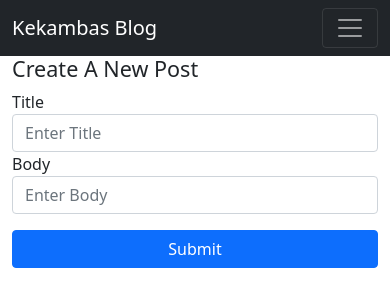
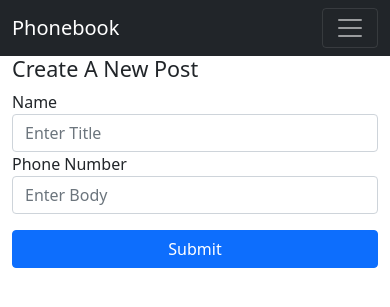
Before and after one commit to ligervision/flask_phonebook_2, a Flask app: page /create-post in a window 390 px wide. Shown: the top 307 px of the page. Run offline with Flask 2, Linux system fonts and the light colour scheme; the visitor is signed in with stand-in values (Sample User, id 1); some libraries are stand-ins or nearby versions.

Commit message:
Fixed to be Phonebook

```diff
--- a/app/forms.py
+++ b/app/forms.py
@@ -12,8 +12,9 @@ class SignUpForm(FlaskForm):
 
 
 class PostForm(FlaskForm):
-    title = StringField('Title', validators=[DataRequired()])
-    body = StringField('Body', validators=[DataRequired()])
+    title = StringField('Name', validators=[DataRequired()])
+    body = StringField('Phone Number', validators=[DataRequired()])
+    address = StringField('Phone Number', validators=[DataRequired()])
     submit = SubmitField()
 
 
--- a/app/models.py
+++ b/app/models.py
@@ -32,8 +32,9 @@ class User(db.Model, UserMixin):
 
 class Post(db.Model):
     id = db.Column(db.Integer, primary_key=True)
-    title = db.Column(db.String(25), nullable=False)
-    body = db.Column(db.String(200), nullable=False)
+    title = db.Column(db.String(50), nullable=False)
+    body = db.Column(db.String(50), nullable=False)
+    address = db.Column(db.String(100), nullable=False)
     date_created = db.Column(db.DateTime, nullable=False, default=datetime.utcnow)
     user_id = db.Column(db.Integer, db.ForeignKey('user.id')) # FOREIGN KEY(user_id) REFERENCES user(id)
 
--- a/app/routes.py
+++ b/app/routes.py
@@ -5,6 +5,7 @@ from app.forms import SignUpForm, PostForm, LoginForm
 from app.models import Post, User
 
 @app.route("/index")
+@app.route("/")
 def index():
     posts = Post.query.all()
     return render_template('index.html', posts=posts)
--- a/app/templates/create_post.html
+++ b/app/templates/create_post.html
@@ -1,6 +1,6 @@
 {% extends 'base.html' %}
 
-{% block title %}Kekambas Blog | Create Post{% endblock %}
+{% block title %}Phonebook | Create Post{% endblock %}
 
 {% block content %}
 <h4>Create A New Post</h4>
--- a/app/templates/edit_post.html
+++ b/app/templates/edit_post.html
@@ -1,6 +1,6 @@
 {% extends 'base.html' %}
 
-{% block title %}Kekambas Blog | Edit Post{% endblock %}
+{% block title %}Phonebook | Edit Post{% endblock %}
 
 {% block content %}
 <h4>Edit {{ post.title }}</h4>
--- a/app/templates/index.html
+++ b/app/templates/index.html
@@ -1,6 +1,6 @@
 {% extends 'base.html' %}
 
-{% block title %}Kekambas Blog | Home{% endblock %}
+{% block title %}Phonebook | Home{% endblock %}
 
 {% block content %}
 {% if current_user.is_authenticated %}
--- a/app/templates/login.html
+++ b/app/templates/login.html
@@ -1,6 +1,6 @@
 {% extends 'base.html' %}
 
-{% block title %}Kekambas Blog | Login{% endblock %}
+{% block title %}Phonebook | Login{% endblock %}
 
 {% block content %}
 <h4>Login</h4>
--- a/app/templates/nav.html
+++ b/app/templates/nav.html
@@ -1,6 +1,6 @@
 <nav class="navbar navbar-expand-lg navbar-dark bg-dark">
     <div class="container-fluid">
-        <a class="navbar-brand" href="{{ url_for('index') }}">Kekambas Blog</a>
+        <a class="navbar-brand" href="{{ url_for('index') }}">Phonebook</a>
         <button class="navbar-toggler" type="button" data-bs-toggle="collapse" data-bs-target="#navbarNav" aria-controls="navbarNav" aria-expanded="false" aria-label="Toggle navigation">
         <span class="navbar-toggler-icon"></span>
         </button>
--- a/app/templates/signup.html
+++ b/app/templates/signup.html
@@ -1,6 +1,6 @@
 {% extends 'base.html' %}
 
-{% block title %}Kekambas Blog | Sign Up{% endblock %}
+{% block title %}Phonebook | Sign Up{% endblock %}
 
 {% block content %}
 <h4>Please Sign Up</h4>
--- a/app/templates/single_post.html
+++ b/app/templates/single_post.html
@@ -1,6 +1,6 @@
 {% extends 'base.html' %}
 
-{% block title %}Kekambas Blog | {{ post.title }}{% endblock %}
+{% block title %}Phonebook | {{ post.title }}{% endblock %}
 
 {% block content %}
     <div class="card">
```
